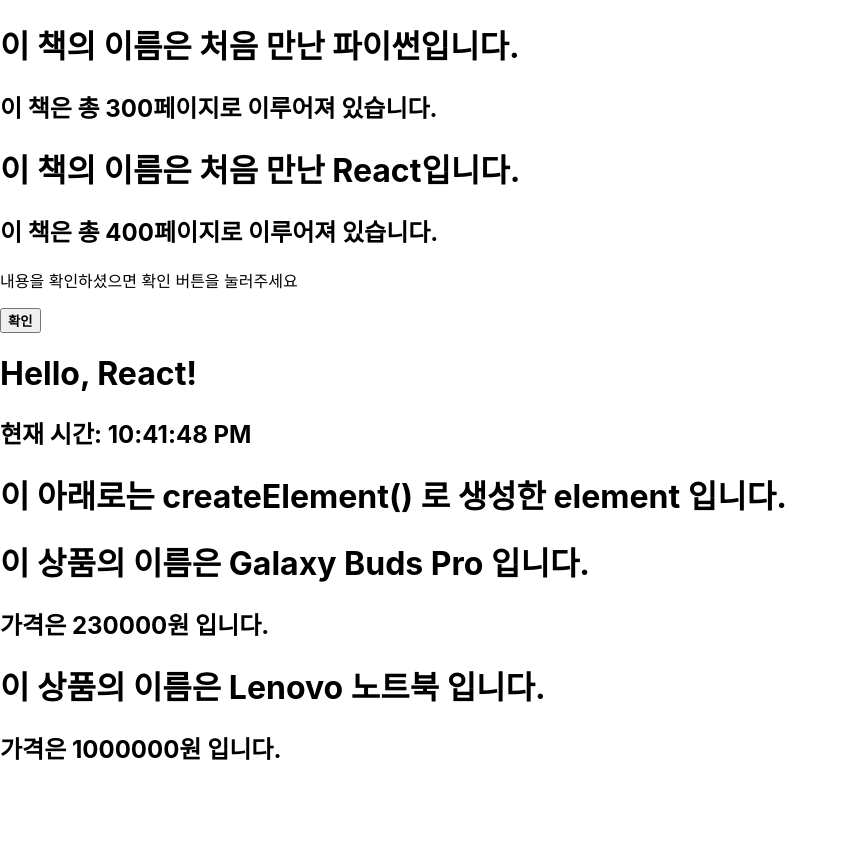
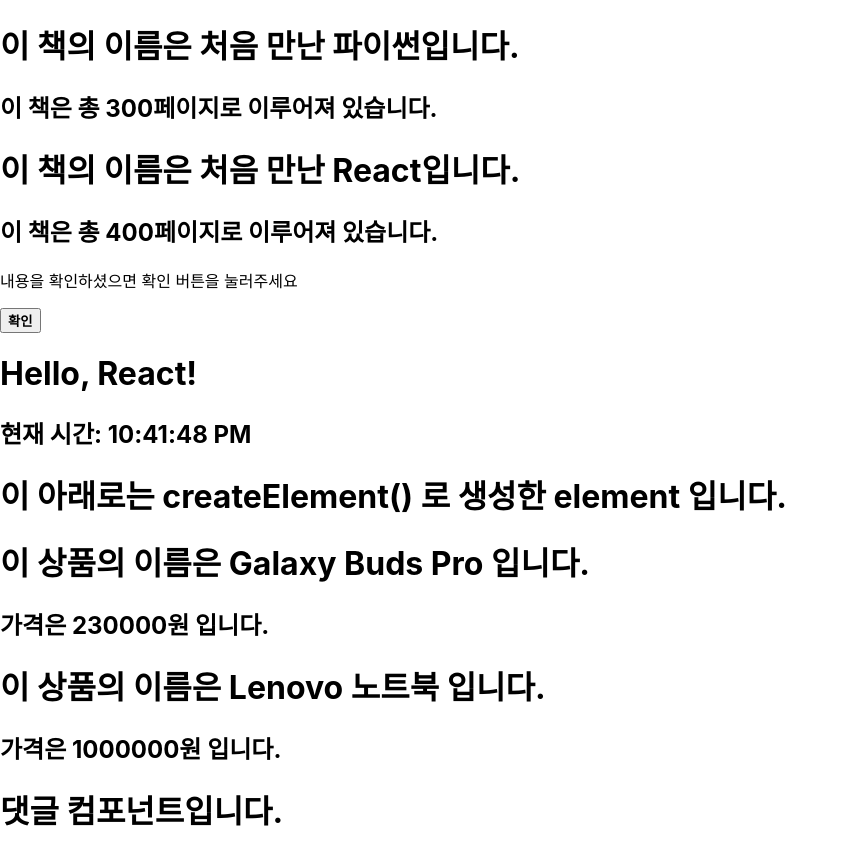
Before and after one commit to Hanjunhee-1/React-study, a React (Create React App) app in the folder react-study/: page / in a window 1280 px wide. Shown: the whole page, without its empty margins (0-848 px from the left). Before the commit the page ends 800 px from the top, so only its background shows below. Built offline with nearby package versions, Linux system fonts and the light colour scheme.

Commit message:
05_실습_댓글컴포넌트 작성

```diff
--- /dev/null
+++ b/react-study/src/05_실습_댓글컴포넌트작성해보기/Comment.jsx
@@ -0,0 +1,9 @@
+function Comment(props) {
+    return (
+        <div>
+            <h1>댓글 컴포넌트입니다.</h1>
+        </div>
+    )
+}
+
+export default Comment;
--- /dev/null
+++ b/react-study/src/05_실습_댓글컴포넌트작성해보기/CommentList.jsx
@@ -0,0 +1,11 @@
+import Comment from "./Comment";
+
+function CommentList(props) {
+    return (
+        <div>
+            <Comment />
+        </div>
+    )
+}
+
+export default CommentList;
--- a/react-study/src/index.js
+++ b/react-study/src/index.js
@@ -8,6 +8,7 @@
 import ConfirmDialog from './02_실습_Element알아보기/ConfirmDialog';
 import Clock from './03_실습_시계만들기/Clock';
 import Market from './04_실습_createElement사용해보기/Market';
+import CommentList from './05_실습_댓글컴포넌트작성해보기/CommentList';
 
 const root = ReactDOM.createRoot(document.getElementById('root'));
 root.render(
@@ -16,6 +17,7 @@
     <ConfirmDialog/>
     <Clock/>
     <Market/>
+    <CommentList/>
   </React.StrictMode>,
   document.getElementById('root')
 );
```
